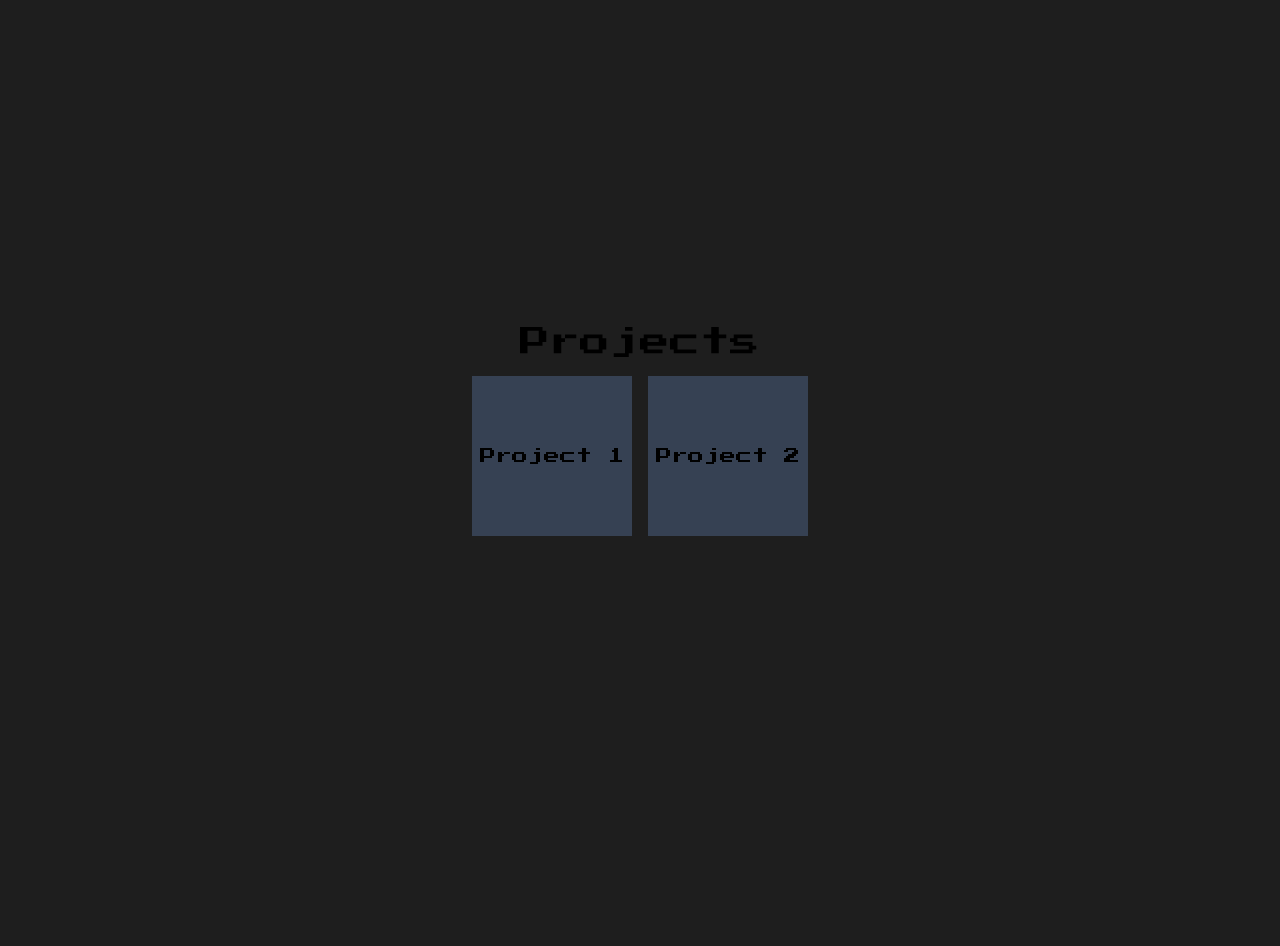
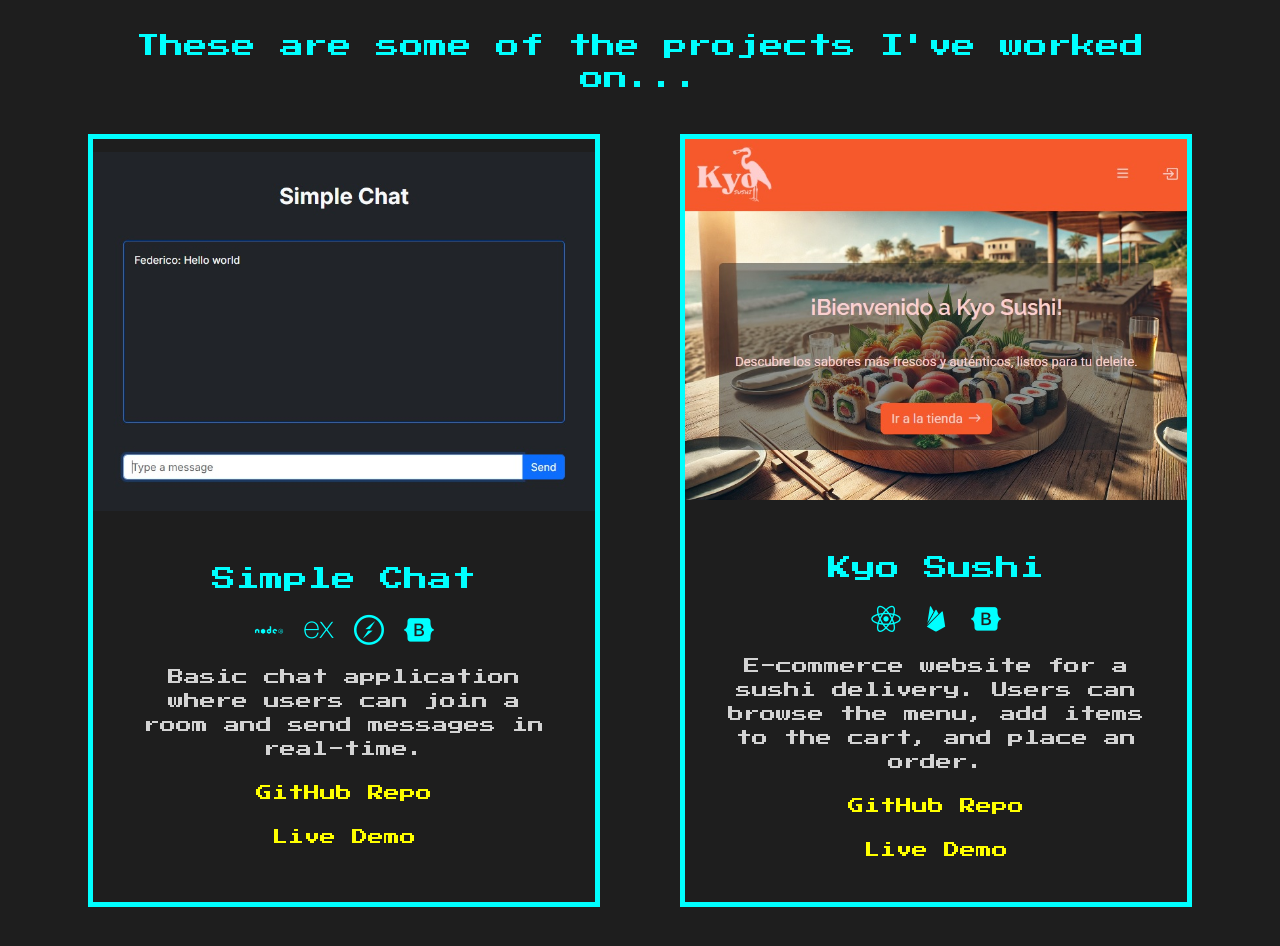
Before and after one commit to federicogildemuro/my-portfolio, a React (Vite) app: page / in a window 1280 px wide. Shown: the part 1540-2486 px from the top of the page. Built offline with nearby package versions, Linux system fonts and the light colour scheme.

Commit message:
feat: complete projects development

```diff
--- a/src/sections/Projects.jsx
+++ b/src/sections/Projects.jsx
@@ -1,10 +1,89 @@
 function Projects() {
     return (
-        <section id="projects" className="h-screen flex flex-col justify-center items-center">
-            <h2 className="text-3xl">Projects</h2>
-            <div className="mt-4 flex gap-4">
-                <div className="w-40 h-40 bg-gray-700 flex items-center justify-center">Project 1</div>
-                <div className="w-40 h-40 bg-gray-700 flex items-center justify-center">Project 2</div>
+        <section className="flex flex-col justify-center items-center gap-10 m-20 text-center text-color-cyan">
+            <h2 className="text-2xl glitch" data-text="These are some of the projects I've worked on...">These are some of the projects I've worked on...</h2>
+
+            <div className="grid grid-cols-1 md:grid-cols-2 gap-20">
+                <div className="flex flex-col justify-center items-center border-5 gap-3 max-w-lg">
+                    <img
+                        src="simple-chat.jpg"
+                        alt="Simple Chat Screenshot"
+                        className="w-full object-cover"
+                    />
+
+                    <div className="flex flex-col justify-center items-center gap-5 p-10">
+                        <h3 className="text-2xl">Simple Chat</h3>
+
+                        <div className="flex align-center gap-5">
+                            <i className="devicon-nodejs-plain-wordmark text-3xl" />
+                            <i className="devicon-express-original text-3xl" />
+                            <i className="devicon-socketio-original text-3xl" />
+                            <i className="devicon-bootstrap-plain text-3xl" />
+                        </div>
+
+                        <p className="text-color-white">
+                            Basic chat application where users can join a room and send messages in real-time.
+                        </p>
+
+                        <a
+                            href="https://github.com/federicogildemuro/simple-chat"
+                            target="_blank"
+                            rel="noopener noreferrer"
+                            className="text-color-yellow hover:underline"
+                        >
+                            GitHub Repo
+                        </a>
+
+                        <a
+                            href="https://husky-sordid-donkey.glitch.me/"
+                            target="_blank"
+                            rel="noopener noreferrer"
+                            className="text-color-yellow hover:underline"
+                        >
+                            Live Demo
+                        </a>
+                    </div>
+                </div>
+
+                <div className="flex flex-col justify-center items-center border-5 gap-3 max-w-lg">
+                    <img
+                        src="kyo-sushi.jpg"
+                        alt="Kyo Sushi Screenshot"
+                        className="w-full object-cover"
+                    />
+
+                    <div className="flex flex-col justify-center items-center gap-5 p-10">
+                        <h3 className="text-2xl">Kyo Sushi</h3>
+
+                        <div className="flex align-center gap-5">
+                            <i className="devicon-react-original text-3xl" />
+                            <i className="devicon-firebase-plain text-3xl" />
+                            <i className="devicon-bootstrap-plain text-3xl" />
+                        </div>
+
+                        <p className="text-color-white">
+                            E-commerce website for a sushi delivery. Users can browse the menu, add items to the cart, and place an order.
+                        </p>
+
+                        <a
+                            href="https://github.com/federicogildemuro/kyo-sushi"
+                            target="_blank"
+                            rel="noopener noreferrer"
+                            className="text-color-yellow hover:underline"
+                        >
+                            GitHub Repo
+                        </a>
+
+                        <a
+                            href="https://kyo-sushi.netlify.app/"
+                            target="_blank"
+                            rel="noopener noreferrer"
+                            className="text-color-yellow hover:underline"
+                        >
+                            Live Demo
+                        </a>
+                    </div>
+                </div>
             </div>
         </section>
     );
```
Also changed, not shown: public/kyo-sushi.jpg (added), public/simple-chat.jpg (added).
